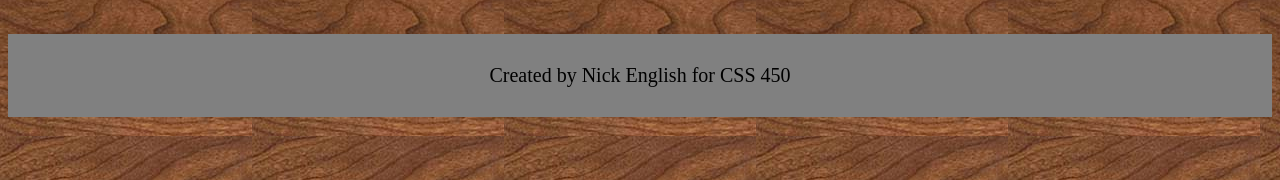
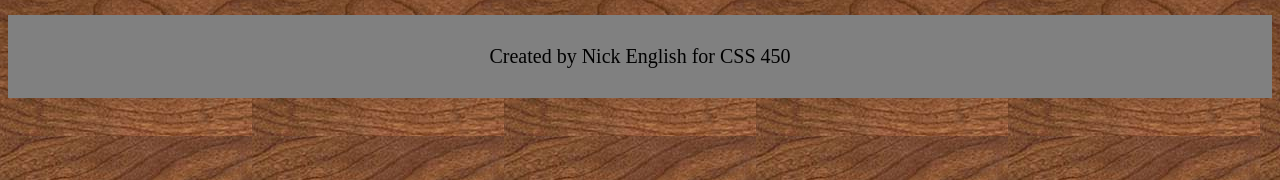
Before and after one commit to nenglish1/CSC450FinalProject, a plain HTML site: page index.html in a window 1280 px wide. Shown: the part 620-800 px from the top of the page. Drawn offline with Linux system fonts and the light colour scheme; a web font is replaced by a local one.

Commit message:
re-upload because github broke

```diff
--- a/risklvl1.css
+++ b/risklvl1.css
@@ -1,6 +1,11 @@
 body{
   text-align:center;
   background-image: url(riskback2.jpg);
+  /*Used the following link for the overflow property:
+  https://stackoverflow.com/questions/21563672/google-chrome-vertical-scroll-bars-mysteriously-appear-and-disappear
+  because my browser kept popping the scroll bar in and out and changing the dimensions of the page.
+  */
+  overflow:hidden;
 }
 h1{
   font-size: 60px;
@@ -101,7 +106,7 @@ footer{
   background-color:gray;
   font-size:20px;
   padding:10px;
-  margin-top:5%;
+  margin-top:3.5%;
 }
 button:hover{
   background-color:rgb(203, 203, 216);
--- a/riskmain.css
+++ b/riskmain.css
@@ -1,6 +1,11 @@
 body{
   text-align:center;
   background-image: url(riskback2.jpg);
+  /*Used the following link for the overflow property:
+  https://stackoverflow.com/questions/21563672/google-chrome-vertical-scroll-bars-mysteriously-appear-and-disappear
+  because my browser kept popping the scroll bar in and out and changing the dimensions of the page.
+  */
+  overflow:hidden;
 }
 h1{
   font-size: 60px;
@@ -85,7 +90,7 @@ footer{
   background-color:gray;
   font-size:20px;
   padding:10px;
-  margin-top:5%;
+  margin-top:3.5%;
 }
 #centerText{
   display:inline-block;
```
